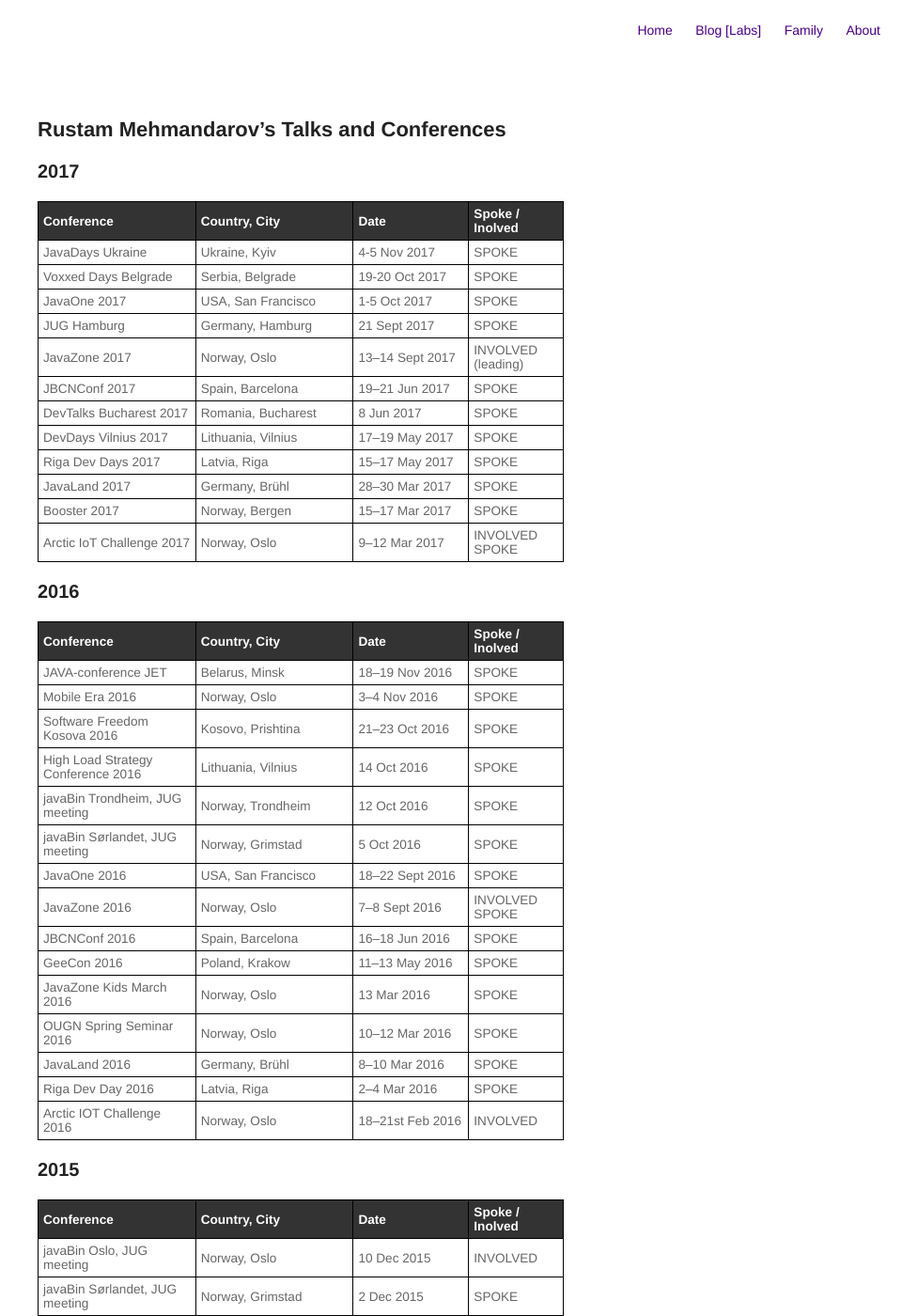
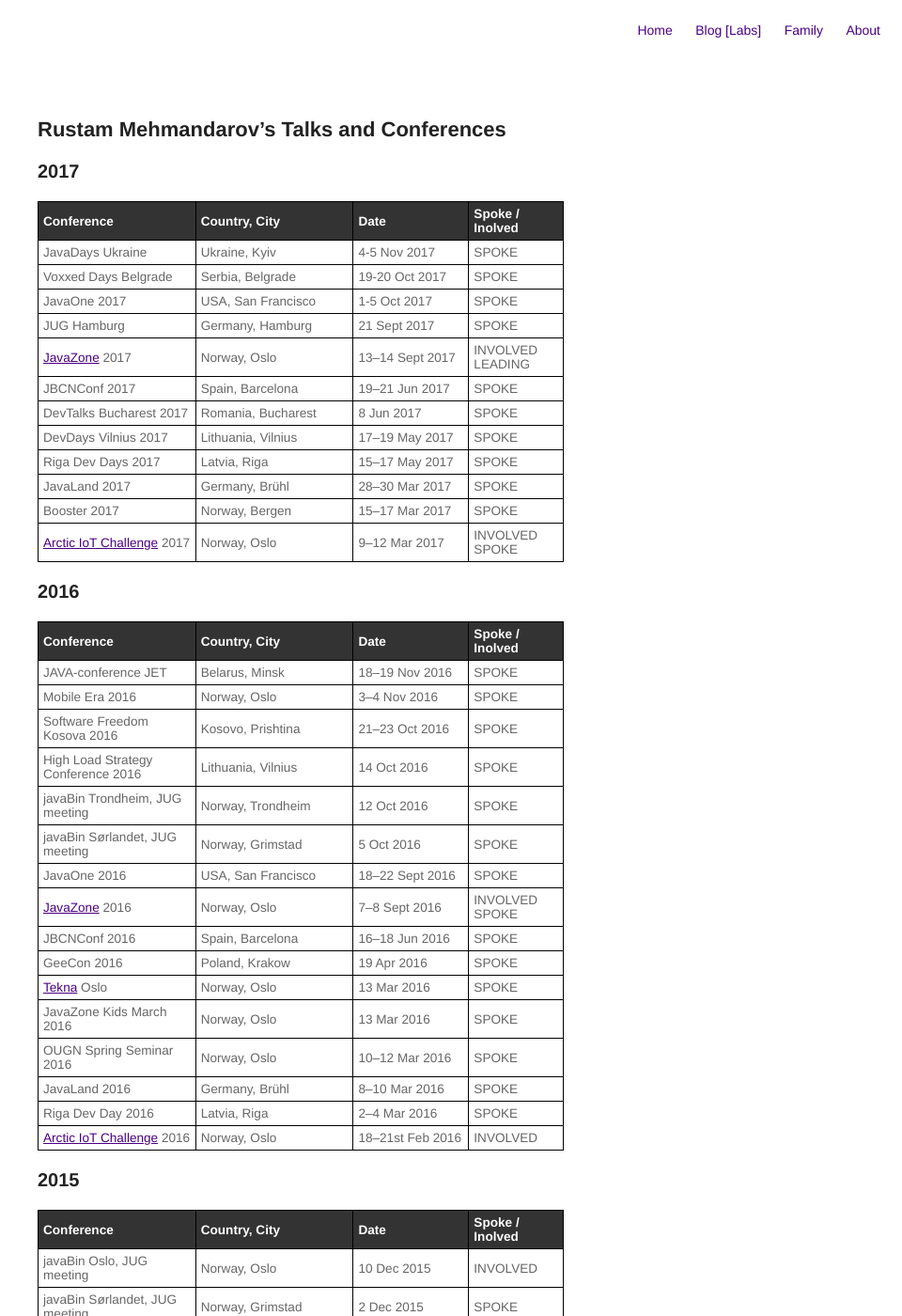
Before and after one commit to mehmandarov/mehmandarov.github.io, a Jekyll site: the page built from talks.md, in a window 1280 px wide and 1400 px high. Shown: the whole window at 94% size, without its empty margins (320-1280 px from the left). Built offline with Jekyll 4.4.1, drawn with Linux system fonts in a browser that asks for light colours; some of the changed lines change nothing that is shown; some of the changed text lies outside the part shown.

Commit message:
Added some talks

```diff
--- a/talks.md
+++ b/talks.md
@@ -7,22 +7,22 @@
 
 ### 2017
 
-|--------------------------+-------------------+----------------+-------------------|
-|Conference                |Country, City      |Date            |Spoke / Inolved    |
-|:-------------------------+:------------------+:---------------+:------------------|
-|JavaDays Ukraine          |Ukraine, Kyiv      |4-5 Nov 2017    |SPOKE              |
-|Voxxed Days Belgrade      |Serbia, Belgrade   |19-20 Oct 2017  |SPOKE              |
-|JavaOne 2017              |USA, San Francisco |1-5 Oct 2017    |SPOKE              |
-|JUG Hamburg               |Germany, Hamburg   |21 Sept 2017    |SPOKE              |
-|JavaZone 2017             |Norway, Oslo       |13–14 Sept 2017 |INVOLVED (leading) |
-|JBCNConf 2017             |Spain, Barcelona   |19–21 Jun 2017  |SPOKE              |
-|DevTalks Bucharest 2017   |Romania, Bucharest |8 Jun 2017      |SPOKE              |
-|DevDays Vilnius 2017      |Lithuania, Vilnius |17–19 May 2017  |SPOKE              |
-|Riga Dev Days 2017        |Latvia, Riga       |15–17 May 2017  |SPOKE              |
-|JavaLand 2017             |Germany, Brühl     |28–30 Mar 2017  |SPOKE              |
-|Booster 2017              |Norway, Bergen     |15–17 Mar 2017  |SPOKE              |
-|Arctic IoT Challenge 2017 |Norway, Oslo       |9–12 Mar 2017   |INVOLVED SPOKE     |
-|--------------------------+-------------------+----------------+-------------------|
+|-------------------------------+-------------------+----------------+-------------------|
+|Conference                     |Country, City      |Date            |Spoke / Inolved    |
+|:------------------------------+:------------------+:---------------+:------------------|
+|JavaDays Ukraine               |Ukraine, Kyiv      |4-5 Nov 2017    |SPOKE              |
+|Voxxed Days Belgrade           |Serbia, Belgrade   |19-20 Oct 2017  |SPOKE              |
+|JavaOne 2017                   |USA, San Francisco |1-5 Oct 2017    |SPOKE              |
+|JUG Hamburg                    |Germany, Hamburg   |21 Sept 2017    |SPOKE              |
+|[JavaZone][1] 2017             |Norway, Oslo       |13–14 Sept 2017 |INVOLVED LEADING   |
+|JBCNConf 2017                  |Spain, Barcelona   |19–21 Jun 2017  |SPOKE              |
+|DevTalks Bucharest 2017        |Romania, Bucharest |8 Jun 2017      |SPOKE              |
+|DevDays Vilnius 2017           |Lithuania, Vilnius |17–19 May 2017  |SPOKE              |
+|Riga Dev Days 2017             |Latvia, Riga       |15–17 May 2017  |SPOKE              |
+|JavaLand 2017                  |Germany, Brühl     |28–30 Mar 2017  |SPOKE              |
+|Booster 2017                   |Norway, Bergen     |15–17 Mar 2017  |SPOKE              |
+|[Arctic IoT Challenge][2] 2017 |Norway, Oslo       |9–12 Mar 2017   |INVOLVED SPOKE     |
+|-------------------------------+-------------------+----------------+-------------------|
 {:.talkstablestyle}
 
 ### 2016
@@ -37,14 +37,15 @@
 |javaBin Trondheim, JUG meeting     |Norway, Trondheim  |12 Oct 2016      |SPOKE           |
 |javaBin Sørlandet, JUG meeting     |Norway, Grimstad   |5 Oct 2016       |SPOKE           |
 |JavaOne 2016                       |USA, San Francisco |18–22 Sept 2016  |SPOKE           |
-|JavaZone 2016                      |Norway, Oslo       |7–8 Sept 2016    |INVOLVED SPOKE  |
+|[JavaZone][1] 2016                 |Norway, Oslo       |7–8 Sept 2016    |INVOLVED SPOKE  |
 |JBCNConf 2016                      |Spain, Barcelona   |16–18 Jun 2016   |SPOKE           |
-|GeeCon 2016                        |Poland, Krakow     |11–13 May 2016   |SPOKE           |
+|GeeCon 2016                        |Poland, Krakow     |19 Apr 2016      |SPOKE           |
+|[Tekna][3] Oslo                    |Norway, Oslo       |13 Mar 2016      |SPOKE           |
 |JavaZone Kids March 2016           |Norway, Oslo       |13 Mar 2016      |SPOKE           |
 |OUGN Spring Seminar 2016           |Norway, Oslo       |10–12 Mar 2016   |SPOKE           |
 |JavaLand 2016                      |Germany, Brühl     |8–10 Mar 2016    |SPOKE           |
 |Riga Dev Day 2016                  |Latvia, Riga       |2–4 Mar 2016     |SPOKE           |
-|Arctic IOT Challenge 2016          |Norway, Oslo       |18–21st Feb 2016 |INVOLVED        |
+|[Arctic IoT Challenge][2] 2016     |Norway, Oslo       |18–21st Feb 2016 |INVOLVED        |
 |-----------------------------------+-------------------+-----------------+----------------|
 {:.talkstablestyle}
 
@@ -56,7 +57,7 @@
 |javaBin Oslo, JUG meeting               |Norway, Oslo       |10 Dec 2015    |INVOLVED        |
 |javaBin Sørlandet, JUG meeting          |Norway, Grimstad   |2 Dec 2015     |SPOKE           |
 |JavaOne 2015                            |USA, San Francisco |25–29 Oct 2015 |SPOKE           |
-|JavaZone 2015                           |Norway, Oslo       |8–10 Sept 2015 |INVOLVED SPOKE  |
+|[JavaZone][1] 2015                      |Norway, Oslo       |8–10 Sept 2015 |INVOLVED SPOKE  |
 |JavaZone Kids 2015                      |Norway, Oslo       |6 Sept 2015    |INVOLVED SPOKE  |
 |NDC Junior 2015                         |Norway, Oslo       |16 Jun 2015    |SPOKE           |
 |Open Source Developers' Conference 2015 |Norway, Oslo       |8–10 May 2015  |SPOKE           |
@@ -70,7 +71,7 @@
 |Conference                          |Country, City     |Date            |Spoke / Inolved |
 |:-----------------------------------+:-----------------+:---------------+:---------------|
 |Trondheim Developer Conference 2014 |Norway, Trondheim |27 Oct 2014     |SPOKE           |
-|JavaZone 2014                       |Norway, Oslo      |9–11 Sept 2014  |INVOLVED SPOKE  |
+|[JavaZone][1] 2014                  |Norway, Oslo      |9–11 Sept 2014  |INVOLVED SPOKE  |
 |NDC Junior 2014                     |Norway, Oslo      |3 Jun 2014      |SPOKE           |
 |NDC 2014                            |Norway, Oslo      |2-6 Jun 2014    |SPOKE           |
 |Booster 2014                        |Norway, Bergen    |12–14 Mar 2014  |SPOKE           |
@@ -80,14 +81,15 @@
 
 ### 2013
 
-|--------------+--------------+----------------+-----------------|
-|Conference    |Country, City |Date            |Spoke / Inolved  |
-|:-------------+:-------------+:---------------+:----------------|
-|JavaZone 2013 |Norway, Oslo  |11–12 Sept 2013 | SPOKE           |
-|--------------+--------------+----------------+-----------------|
+|-------------------+--------------+----------------+-----------------|
+|Conference         |Country, City |Date            |Spoke / Inolved  |
+|:------------------+:-------------+:---------------+:----------------|
+|[JavaZone][1] 2013 |Norway, Oslo  |11–12 Sept 2013 | SPOKE           |
+|-------------------+--------------+----------------+-----------------|
 {:.talkstablestyle}
 
 
 
 [1]: https://javazone.no
 [2]: http://ariot.no
+[3]: https://www.tekna.no/en/
```
